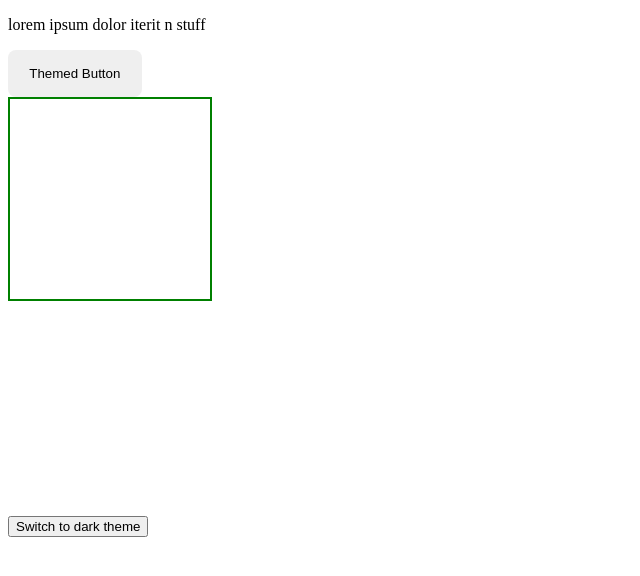
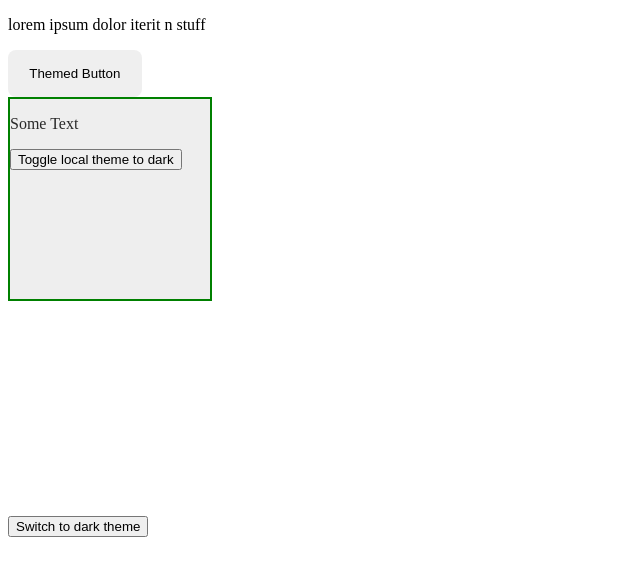
Before and after one commit to Chitransha-07/Context-Theme-Toggler---React-Mini-Project-1-Add-more-Functionalities-Class-ba---81hnw07m6jof, a React app: page / in a window 1280 px wide. Shown: the top 576 px of the page, without its empty margins (0-640 px from the left). Built offline with nearby package versions, Linux system fonts and the light colour scheme.

Commit message:
Update LocalThemedBox.js

```diff
--- a/src/components/LocalThemedBox.js
+++ b/src/components/LocalThemedBox.js
@@ -1,14 +1,27 @@
 import React from 'react';
-
+import { useTheme } from './ThemeProvider';
 
 const LocalThemedBox = () => {
+  const { theme, toggleTheme } = useTheme();
 
-return(
-    <div style={{width:'200px',height:'200px',border:'2px solid green'}} id="local-themed-box">
-        {/* Write code below this line */}
+  const toggleLocalTheme = () => {
+    toggleTheme();
+  };
 
+  return (
+    <div
+      style={{ width: '200px', height: '200px', border: '2px solid green' }}
+      id="local-themed-box"
+      className={`bg-${theme}`}
+    >
+      <p id="local-themed-text-container" className={`txt-${theme}`}>
+        Some Text
+      </p>
+      <button onClick={toggleLocalTheme} id="local-theme-toggler">
+        {theme === 'light' ? 'Toggle local theme to dark' : 'Toggle local theme to light'}
+      </button>
     </div>
-)
-}
+  );
+};
 
-export { LocalThemedBox }
+export { LocalThemedBox };
```
